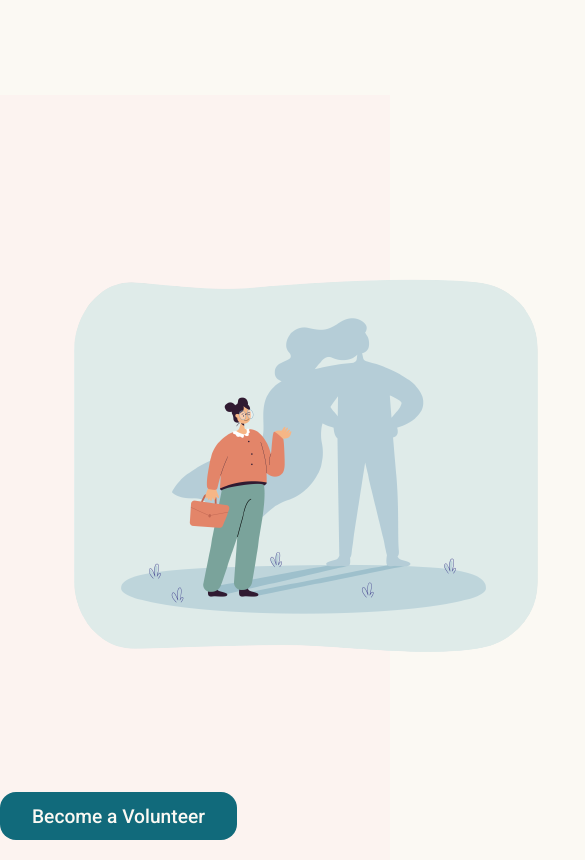
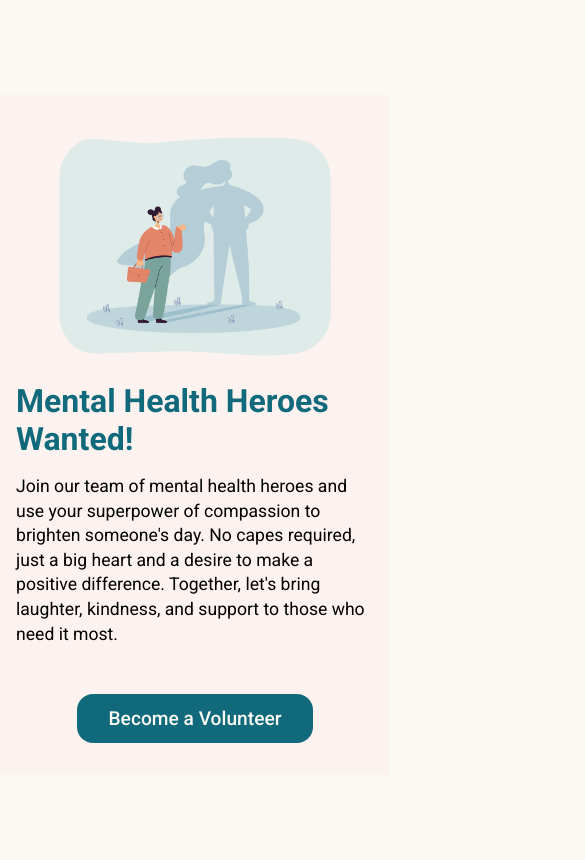
Before and after one commit to NehaDhaka/CalmReach-Front, a React (Create React App) app: page / in a window 390 px wide. Shown: the part 2886-3746 px from the top of the page, 585 px wide, since content can reach past the window. After the commit the page ends 3661 px from the top, so only its background shows below. Built offline with nearby package versions, Linux system fonts and the light colour scheme.

Commit message:
make the component responsive

```diff
--- a/src/components/InviteVolunteers/InviteVolunteers.scss
+++ b/src/components/InviteVolunteers/InviteVolunteers.scss
@@ -7,28 +7,50 @@
   padding: 2rem 0;
 
   &__container {
+    display: flex;
+    flex-direction: column;
+    align-items: center;
+    gap: 3rem;
+    padding: 0 1rem;
     @include desktop {
       @include desktop-center;
-      display: flex;
-      flex-direction: column;
-      align-items: center;
-      gap: 3rem;
     }
   }
 
   &__content {
     display: flex;
     align-items: center;
+    flex-direction: column;
+    gap: 1rem;
+    @include tablet {
+      flex-direction: row;
+    }
   }
+
+  &__img {
+    width: 100%;
+
+    @include tablet {
+      width: 50%;
+    }
+  }
+
   &__text-container {
     display: flex;
     flex-direction: column;
-    gap: 4rem;
+    @include desktop {
+      gap: 4rem;
+    }
   }
+
   &__title {
-    font-size: 3rem;
+    font-size: 2rem;
     color: $primary-brand;
     margin-bottom: 1rem;
+
+    @include desktop {
+      font-size: 3rem;
+    }
   }
 
   &__description {
```
